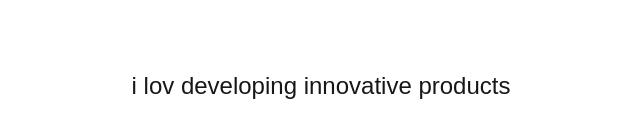
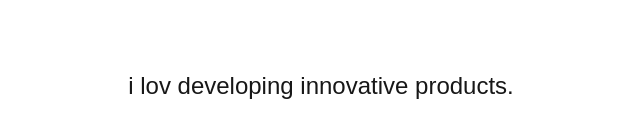
Before and after one commit to sunghoonsh3/simple-thinking, a Next.js app: page /about in a window 1280 px wide. Shown: the part 2802-2940 px from the top of the page, without its empty margins (319-959 px from the left). Built offline with nearby package versions, Linux system fonts and the light colour scheme; a web font is replaced by a local one.

Commit message:
added '.' in one of paragraph in about section

```diff
--- a/app/about/page.jsx
+++ b/app/about/page.jsx
@@ -30,7 +30,7 @@ export default function About() {
         className="
     h-screen w-full flex justify-center text-center items-center"
       >
-        <p className="">i lov developing innovative products</p>
+        <p className="">i lov developing innovative products.</p>
       </section>
       <section
         className="
```
